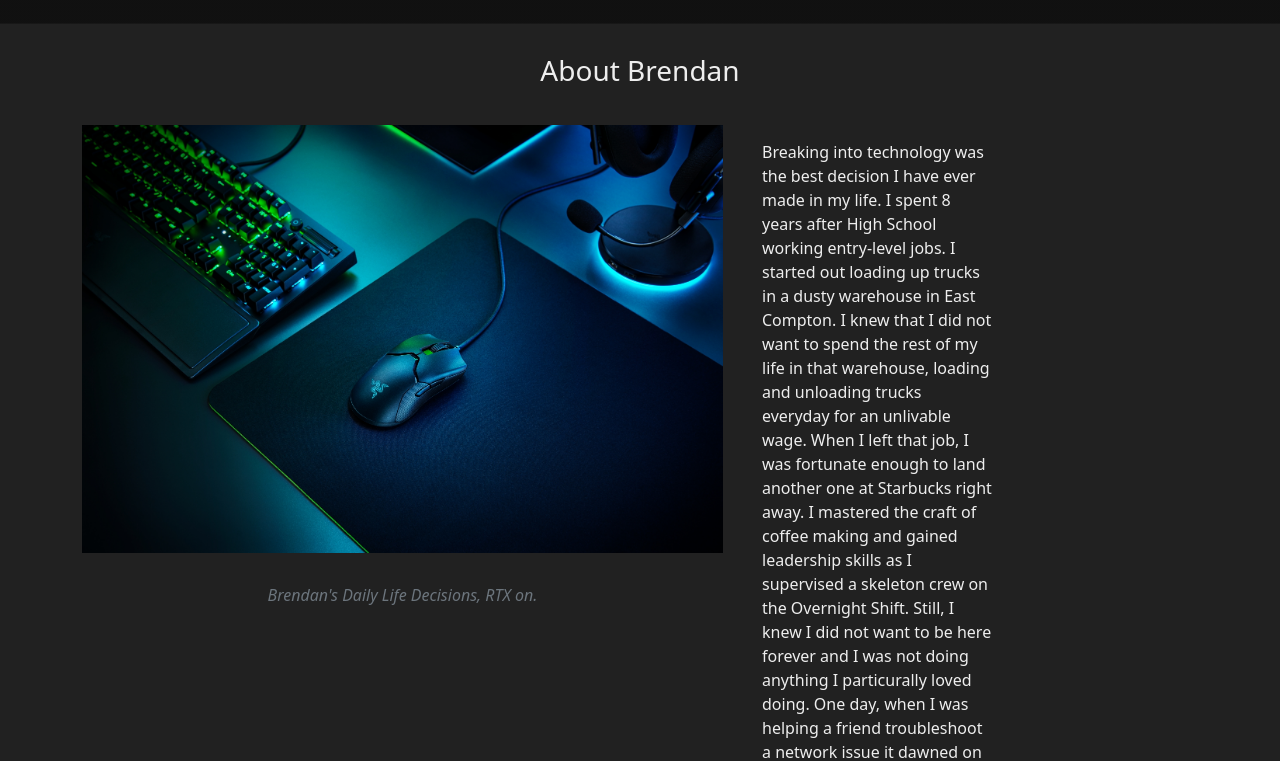
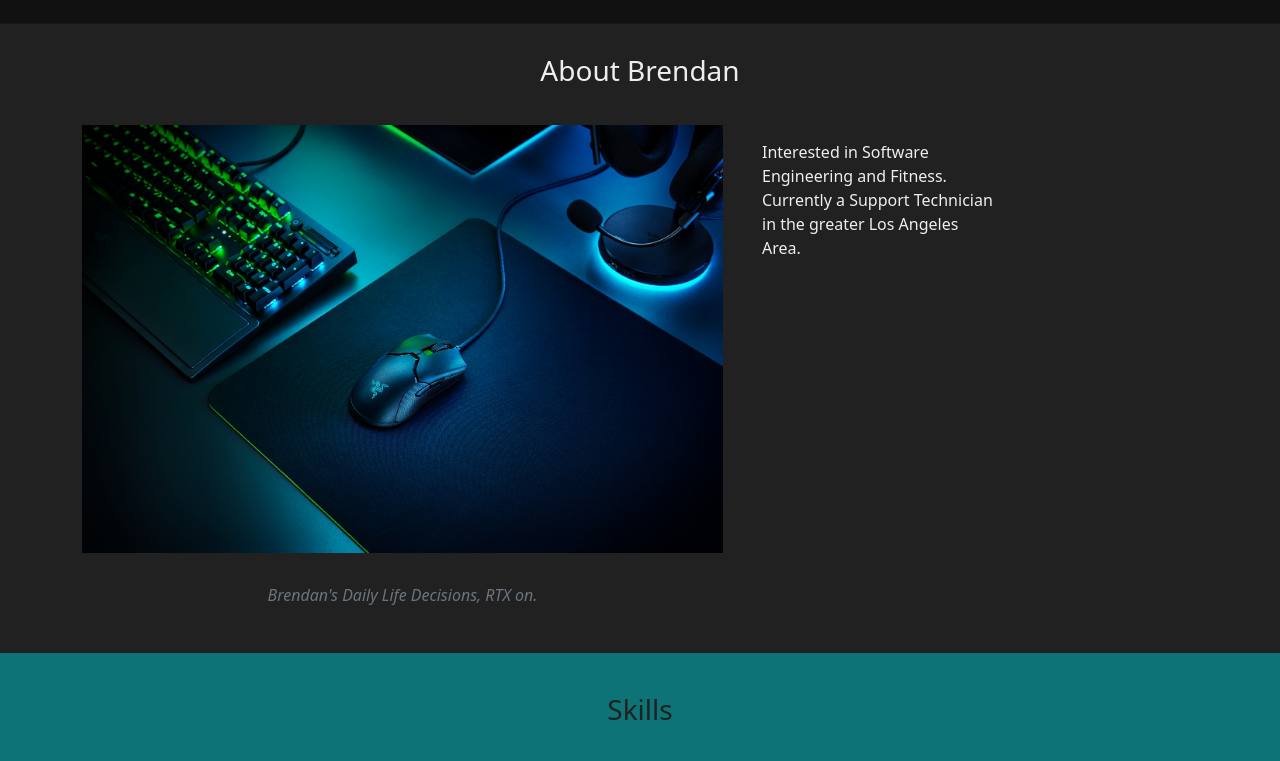
Before and after one commit to bltomlin/bltomlin.github.io, a plain HTML site: page index.html in a window 1280 px wide. Shown: the part 780-1541 px from the top of the page. Drawn offline with nearby package versions, Linux system fonts and the light colour scheme; a web font is replaced by a local one.

Commit message:
Update index.html

```diff
--- a/index.html
+++ b/index.html
@@ -92,14 +92,7 @@
           </figure>
         </div>
         <div class="col-12 col-md-5 col-lg-3">
-          <p>Breaking into technology was the best decision I have ever made in my life. I spent 8 years after High School working entry-level jobs. I started out
-		loading up trucks in a dusty warehouse in East Compton. I knew that I did not want to spend the rest of my life in that warehouse, loading and unloading
-		trucks everyday for an unlivable wage. When I left that job, I was fortunate enough to land another one at Starbucks right away. I mastered the craft of
-		coffee making and gained leadership skills as I supervised a skeleton crew on the Overnight Shift. Still, I knew I did not want to be here forever and
-		I was not doing anything I particurally loved doing. One day, when I was helping a friend troubleshoot a network issue it dawned on me that I wanted to
-		work in technology. I did not have a lot of skills at the time, but I was familiar with the idea of putting in tons of repetition to develop awareness
-		and patterns of thinking that would ultimately help me in my career. I applied these concepts to programming and hash out this website to display what
-		I have learned so far. Let's see what I can do!</p>
+          <p>Interested in Software Engineering and Fitness. Currently a Support Technician in the greater Los Angeles Area.</p>
         </div>
       </div>
     </div>
```
